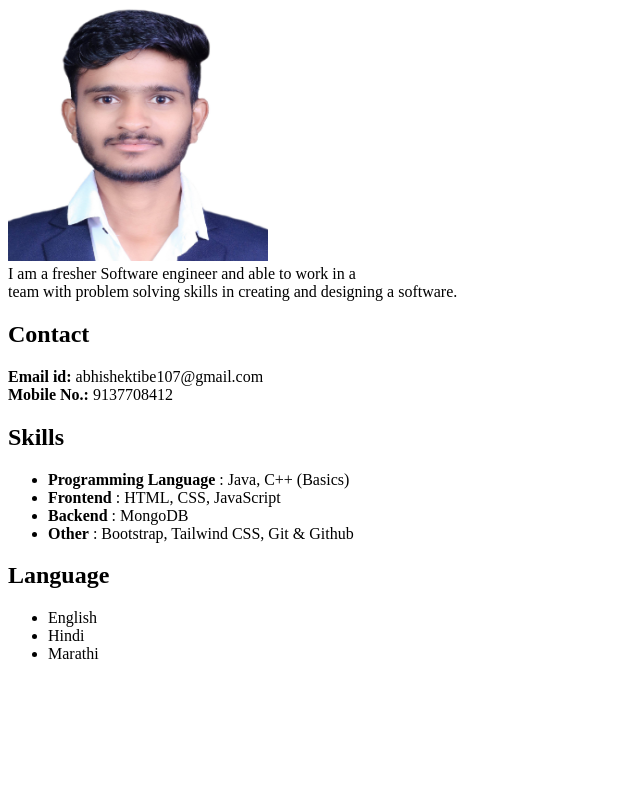
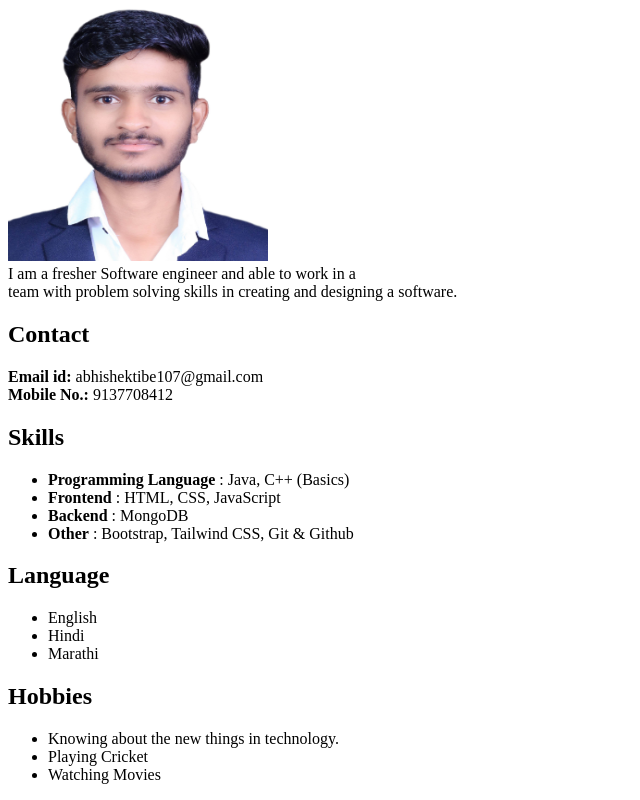
Before and after one commit to Abhishek-Tibe/Resume-using-HTML, a plain HTML site: page index.html in a window 1280 px wide. Shown: the part 79-879 px from the top of the page, without its empty margins (0-640 px from the left). Before the commit the page ends 800 px from the top, so only its background shows below. Drawn offline with Linux system fonts and the light colour scheme.

Commit message:
Hobbies commit

```diff
--- a/index.html
+++ b/index.html
@@ -44,6 +44,15 @@
             </ul>
         </div>
 
+        <div>
+            <h2>Hobbies</h2>
+
+            <ul>
+                <li>Knowing about the new things in technology.</li>
+                <li>Playing Cricket</li>
+                <li>Watching Movies</li>
+            </ul>
+        </div>
 
 
 
```
